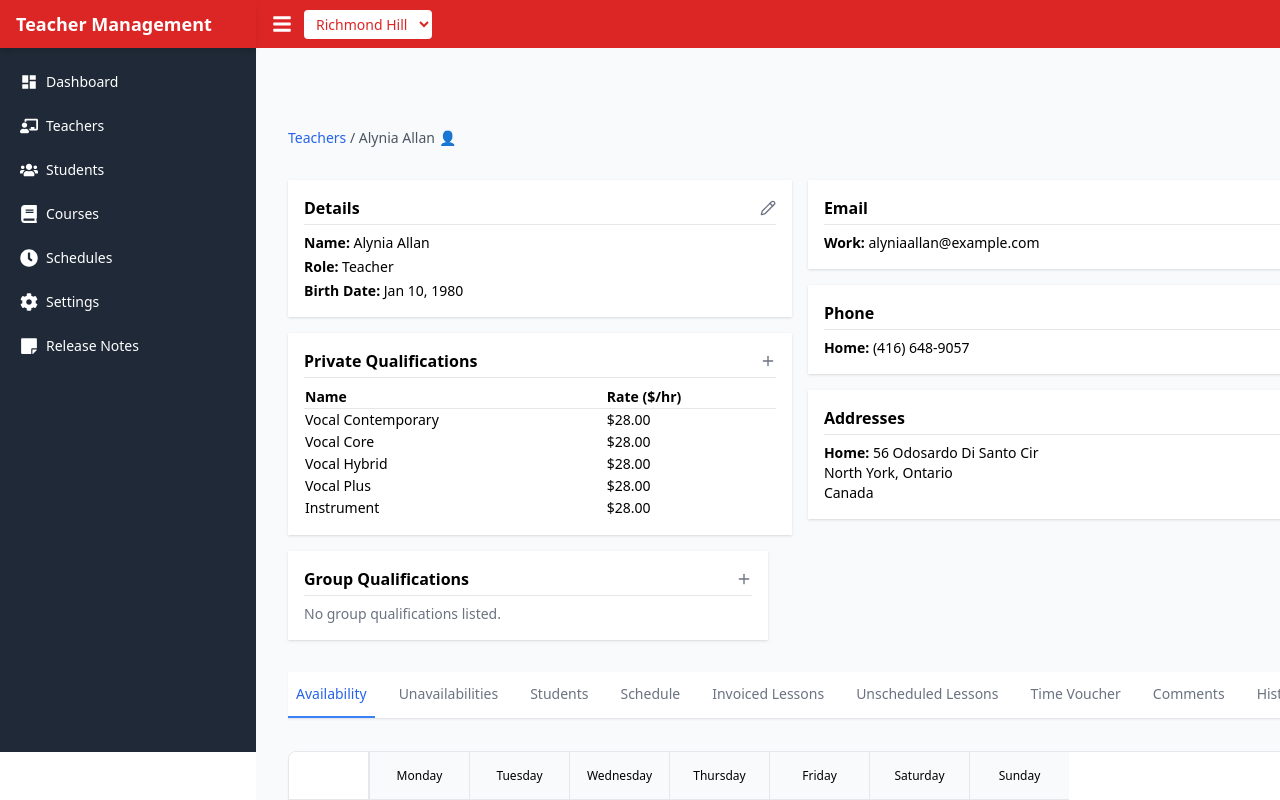
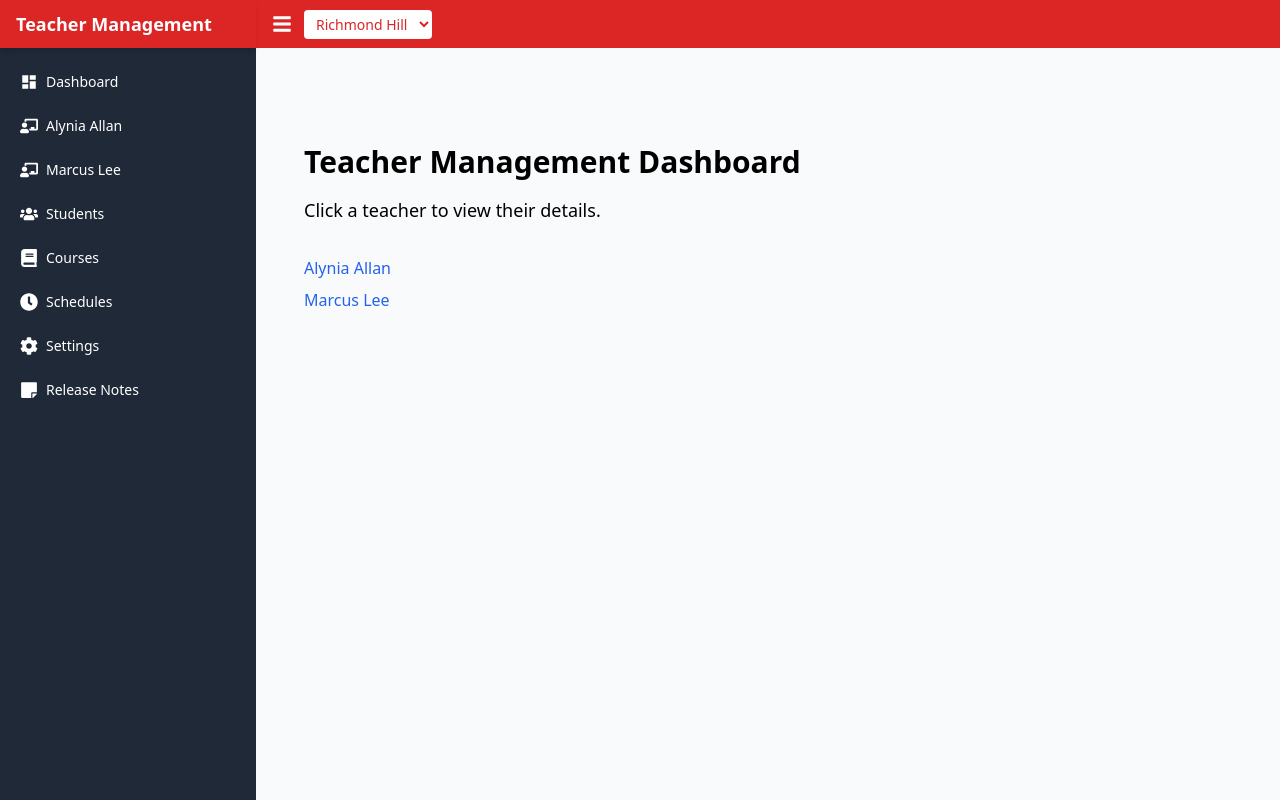
Before and after one commit to MuttuKarani/pearlthoughts-teacher-management-ui, a Next.js app: page / in a window 1280 px wide. Built offline with nearby package versions, Linux system fonts and the light colour scheme.

Commit message:
Implemented dynamic to teacher form and availbilty grid

```diff
--- a/src/app/layout.tsx
+++ b/src/app/layout.tsx
@@ -1,4 +1,3 @@
-// src/app/layout.tsx
 import "./globals.css";
 import type { Metadata } from "next";
 import LayoutShell from "@/components/LayoutShell";
--- a/src/app/page.tsx
+++ b/src/app/page.tsx
@@ -1,6 +1,28 @@
-// src/app/page.tsx
 import TeacherDashboard from "@/components/TeacherDashboard";
+import { teachers } from "@/data/teachers";
+import Link from "next/link";
 
 export default function Home() {
-  return <TeacherDashboard />;
+  return (
+    <div className="flex">
+      {/* <TeacherDashboard />  */}
+      <div className="p-8 flex-grow">
+        <h1 className="text-3xl font-bold">Teacher Management Dashboard</h1>
+        <p className="mt-4 text-lg">Click a teacher to view their details.</p>
+
+        <ul className="mt-8 space-y-2">
+          {teachers.map((teacher) => (
+            <li key={teacher.id}>
+              <Link
+                href={`/teachers/${teacher.id}`}
+                className="text-blue-600 hover:underline"
+              >
+                {teacher.name}
+              </Link>
+            </li>
+          ))}
+        </ul>
+      </div>
+    </div>
+  );
 }
--- /dev/null
+++ b/src/app/teachers/[id]/page.tsx
@@ -0,0 +1,25 @@
+"use client";
+
+import { useParams } from "next/navigation";
+import { useEffect, useState } from "react";
+import { teachers } from "@/data/teachers";
+import TeacherDashboard from "@/components/TeacherDashboard";
+import { TeacherInfo } from "@/types/teacher";
+
+export default function TeacherPage() {
+  const params = useParams();
+  const teacherId = params.id as string;
+
+  const [teacher, setTeacher] = useState<TeacherInfo | null>(null);
+
+  useEffect(() => {
+    const found = teachers.find((t) => t.id === teacherId);
+    setTeacher(found || null);
+  }, [teacherId]);
+
+  if (!teacher) {
+    return <div className="p-4 text-red-500">Teacher not found.</div>;
+  }
+
+  return <TeacherDashboard teacher={teacher} />;
+}
--- a/src/components/AvailabilityGrid.tsx
+++ b/src/components/AvailabilityGrid.tsx
@@ -1,27 +1,70 @@
-import { DayAvailability } from "@/types/availability";
-import DayColumn from "./DayColumn";
+import { DayAvailability, TimeSlot } from "@/types/availability";
+import { useState } from "react";
 
-const AvailabilityGrid = ({ data }: { data: DayAvailability[] }) => {
+interface AvailabilityGridProps {
+  data: DayAvailability[];
+  onSlotToggle: (dayIndex: number, timeSlot: string) => void;
+}
+
+const AvailabilityGrid = ({ data, onSlotToggle }: AvailabilityGridProps) => {
+  const allTimes = [
+    "7:00 AM",
+    "7:30 AM",
+    "8:00 AM",
+    "8:30 AM",
+    "9:00 AM",
+    "9:30 AM",
+    "10:00 AM",
+    "10:30 AM",
+    "11:00 AM",
+    "11:30 AM",
+    "12:00 PM",
+    "12:30 PM",
+    "1:00 PM",
+    "1:30 PM",
+    "2:00 PM",
+    "2:30 PM",
+    "3:00 PM",
+    "3:30 PM",
+    "4:00 PM",
+    "4:30 PM",
+  ];
+
   return (
     <div className="overflow-x-auto w-full border rounded-lg shadow-sm bg-white">
-      <div className="inline-grid min-w-[700px] grid-cols-[80px_repeat(7,_1fr)] text-xs">
+      <div className="inline-grid grid-cols-[80px_repeat(7,_1fr)] sm:grid-cols-[80px_repeat(7,_1fr)] md:grid-cols-[100px_repeat(7,_1fr)] text-xs">
         {/* Time Column */}
         <div className="sticky left-0 bg-white z-10 border-r">
           <div className="h-12 border-b"></div>
-          {Array.from({ length: 20 }, (_, i) => {
-            const hour = 7 + Math.floor(i / 2);
-            const min = i % 2 === 0 ? "00" : "30";
-            return (
-              <div key={i} className="h-12 text-right pr-1 border-b">
-                {hour}:{min}
-              </div>
-            );
-          })}
+          {allTimes.map((time, idx) => (
+            <div key={idx} className="h-12 text-right pr-1 border-b">
+              {time}
+            </div>
+          ))}
         </div>
 
-        {/* Days */}
-        {data.map((day, idx) => (
-          <DayColumn key={idx} day={day} />
+        {/* Days Columns */}
+        {data.map((day, dayIdx) => (
+          <div key={dayIdx} className="border-l last:border-r">
+            <div className="h-12 bg-gray-100 flex items-center justify-center text-xs font-semibold sm:w-20 md:w-32 lg:w-40">
+              {day.day}
+            </div>
+            {allTimes.map((time, timeIdx) => {
+              const isAvailable = day.slots.some(
+                (slot) => slot.time === time && slot.available
+              );
+
+              return (
+                <div
+                  key={timeIdx}
+                  className={`h-12 ${
+                    isAvailable ? "bg-green-400" : "bg-gray-200"
+                  }`}
+                  onClick={() => onSlotToggle(dayIdx, time)}
+                ></div>
+              );
+            })}
+          </div>
         ))}
       </div>
     </div>
--- a/src/components/DayColumn.tsx
+++ b/src/components/DayColumn.tsx
@@ -1,15 +1,49 @@
-import { DayAvailability } from "@/types/availability";
-import TimeSlot from "./TimeSlot";
+import { DayAvailability, TimeSlot as Slot } from "@/types/availability";
 
-const DayColumn = ({ day }: { day: DayAvailability }) => (
-  <div className="flex flex-col border-l min-w-[100px]">
-    <div className="h-12 flex items-center justify-center font-medium bg-gray-50 border-b">
-      {day.day}
+interface DayColumnProps {
+  day: DayAvailability;
+  dayIndex: number;
+  onSlotToggle: (dayIndex: number, slotIndex: number) => void;
+  onTimeEdit: (dayIndex: number, slotIndex: number, newTime: string) => void;
+}
+
+const DayColumn = ({
+  day,
+  dayIndex,
+  onSlotToggle,
+  onTimeEdit,
+}: DayColumnProps) => {
+  const handleTimeChange = (
+    e: React.ChangeEvent<HTMLInputElement>,
+    slotIndex: number
+  ) => {
+    onTimeEdit(dayIndex, slotIndex, e.target.value);
+  };
+
+  return (
+    <div className="border-l last:border-r">
+      <div className="h-12 bg-gray-100 flex items-center justify-center text-xs font-semibold">
+        {day.day}
+      </div>
+      {day.slots.map((slot, slotIndex) => {
+        return (
+          <div key={slotIndex} className="flex items-center h-12 border-b">
+            {/* Time */}
+            <div className="w-20 text-right pr-2">{slot.time || "-"}</div>
+
+            <div className="flex items-center space-x-2">
+              <input
+                type="checkbox"
+                checked={slot.available}
+                onChange={() => onSlotToggle(dayIndex, slotIndex)}
+                className="form-checkbox h-4 w-4 text-green-600"
+              />
+            </div>
+          </div>
+        );
+      })}
     </div>
-    {day.slots.map((slot, i) => (
-      <TimeSlot key={i} slot={slot} />
-    ))}
-  </div>
-);
+  );
+};
 
 export default DayColumn;
--- a/src/components/InfoCard.tsx
+++ b/src/components/InfoCard.tsx
@@ -1,4 +1,3 @@
-// InfoCard.tsx
 "use client";
 
 import { Pencil, Plus, X, Check } from "lucide-react";
--- a/src/components/SideBar.tsx
+++ b/src/components/SideBar.tsx
@@ -7,8 +7,22 @@ import {
   FaStickyNote,
 } from "react-icons/fa";
 import { MdDashboard } from "react-icons/md";
+import Link from "next/link";
 
-function NavItem({ icon, label }: { icon: React.ReactNode; label: string }) {
+const teachers = [
+  { id: "1", name: "Alynia Allan" },
+  { id: "2", name: "Marcus Lee" },
+];
+
+function NavItem({
+  icon,
+  label,
+  to,
+}: {
+  icon: React.ReactNode;
+  label: string;
+  to?: string;
+}) {
   return (
     <div className="flex items-center gap-2 px-3 py-2 rounded hover:bg-gray-700 cursor-pointer">
       <span className="text-lg">{icon}</span>
@@ -20,7 +34,7 @@ function NavItem({ icon, label }: { icon: React.ReactNode; label: string }) {
 export default function SideBar({ isOpen }: { isOpen: boolean }) {
   return (
     <aside
-      className={`bg-gray-800 text-white h-full flex flex-col transition-all duration-300 ${
+      className={`bg-gray-800 text-white flex flex-col transition-all duration-300 ease-in-out min-h-screen ${
         isOpen ? "w-64" : "w-0 overflow-hidden"
       }`}
     >
@@ -28,9 +42,17 @@ export default function SideBar({ isOpen }: { isOpen: boolean }) {
         Teacher Management
       </div>
 
-      <nav className="flex flex-col gap-2 text-sm px-2 py-4">
-        <NavItem icon={<MdDashboard />} label="Dashboard" />
-        <NavItem icon={<FaChalkboardTeacher />} label="Teachers" />
+      <nav className="flex flex-col gap-2 text-sm px-2 py-4 overflow-y-auto">
+        <Link href="/">
+          <NavItem icon={<MdDashboard />} label="Dashboard" />
+        </Link>
+
+        {teachers.map((teacher) => (
+          <Link key={teacher.id} href={`/teachers/${teacher.id}`}>
+            <NavItem icon={<FaChalkboardTeacher />} label={teacher.name} />
+          </Link>
+        ))}
+
         <NavItem icon={<FaUsers />} label="Students" />
         <NavItem icon={<FaBook />} label="Courses" />
         <NavItem icon={<FaClock />} label="Schedules" />
--- a/src/components/TeacherDashboard.tsx
+++ b/src/components/TeacherDashboard.tsx
@@ -1,12 +1,14 @@
-// TeacherDashboard.tsx
 "use client";
-
-import { useEffect, useState } from "react";
+import { useState, useEffect } from "react";
+import { TeacherInfo } from "@/types/teacher";
 import InfoCard from "./InfoCard";
 import ContactInfo from "./ContactInfo";
 import AvailabilityGrid from "./AvailabilityGrid";
-import { DayAvailability } from "@/types/availability";
 import clsx from "clsx";
+
+interface TeacherDashboardProps {
+  teacher: TeacherInfo;
+}
 
 const tabs = [
   "Availability",
@@ -20,67 +22,90 @@ const tabs = [
   "History",
 ];
 
-const defaultDetails = {
-  name: "Alynia Allan",
-  role: "Teacher",
-  birthDate: "Jan 10, 1980",
-};
+export default function TeacherDashboard({ teacher }: TeacherDashboardProps) {
+  const [teacherData, setTeacherData] = useState(teacher);
+  const [activeTab, setActiveTab] = useState("Availability");
 
-export default function TeacherDashboard() {
-  const [activeTab, setActiveTab] = useState("Availability");
-  const [details, setDetails] = useState(defaultDetails);
+  const [privateQualifications, setPrivateQualifications] = useState([
+    ["Vocal Contemporary", "$28.00"],
+    ["Vocal Core", "$28.00"],
+    ["Vocal Hybrid", "$28.00"],
+    ["Vocal Plus", "$28.00"],
+    ["Instrument", "$28.00"],
+  ]);
+
+  const [groupQualifications, setGroupQualifications] = useState([
+    "Group Singing 101",
+    "Vocal Ensemble",
+    "Musical Theatre Group",
+  ]);
+
+  // Handle slot toggle (change availability)
+  const handleSlotToggle = (dayIndex: number, timeSlot: string) => {
+    setTeacherData((prevTeacherData) => {
+      const updatedAvailability = [...prevTeacherData.availability];
+      const day = updatedAvailability[dayIndex];
+
+      const slotIndex = day.slots.findIndex((slot) => slot.time === timeSlot);
+      if (slotIndex !== -1) {
+        day.slots[slotIndex].available = !day.slots[slotIndex].available;
+      } else {
+        day.slots.push({ time: timeSlot, available: true });
+      }
+
+      return { ...prevTeacherData, availability: updatedAvailability };
+    });
+  };
 
   useEffect(() => {
     const stored = localStorage.getItem("teacherDetails");
     if (stored) {
-      setDetails(JSON.parse(stored));
+      setTeacherData(JSON.parse(stored));
     }
   }, []);
 
-  const handleSaveDetails = (updated: typeof defaultDetails) => {
-    setDetails(updated);
-    localStorage.setItem("teacherDetails", JSON.stringify(updated));
+  const handleSaveDetails = (updatedDetails: typeof teacherData) => {
+    setTeacherData(updatedDetails);
+    localStorage.setItem("teacherDetails", JSON.stringify(updatedDetails));
   };
 
-  const mockAvailability: DayAvailability[] = [
-    { day: "Monday", slots: Array(20).fill({ time: "", available: false }) },
-    {
-      day: "Tuesday",
-      slots: Array(20)
-        .fill({ time: "", available: false })
-        .map((_, i) => ({ time: "", available: i === 13 })),
-    },
-    { day: "Wednesday", slots: Array(20).fill({ time: "", available: false }) },
-    {
-      day: "Thursday",
-      slots: Array(20)
-        .fill({ time: "", available: false })
-        .map((_, i) => ({ time: "", available: i === 15 })),
-    },
-    { day: "Friday", slots: Array(20).fill({ time: "", available: false }) },
-    { day: "Saturday", slots: Array(20).fill({ time: "", available: false }) },
-    { day: "Sunday", slots: Array(20).fill({ time: "", available: false }) },
-  ];
+  const handleAddPrivateQualification = (
+    qualification: string,
+    rate: string
+  ) => {
+    setPrivateQualifications((prevQualifications) => [
+      ...prevQualifications,
+      [qualification, rate],
+    ]);
+  };
+
+  const handleAddGroupQualification = (qualification: string) => {
+    setGroupQualifications((prevGroupQualifications) => [
+      ...prevGroupQualifications,
+      qualification,
+    ]);
+  };
 
   return (
     <div className="pb-12 space-y-8 px-2 sm:px-4">
+      {/* Teacher Name in the Header */}
       <h2 className="text-sm text-gray-600 pt-4">
-        <span className="text-blue-600">Teachers</span> / {details.name} 👤
+        <span className="text-blue-600">Teachers</span> / {teacherData.name} 👤
       </h2>
 
+      {/* Teacher Info Cards */}
       <div className="grid grid-cols-1 md:grid-cols-2 gap-4">
-        {/* Left Column */}
         <div className="space-y-4">
           <InfoCard
             title="Details"
             editable
             fields={[
-              { label: "Name", key: "name", value: details.name },
-              { label: "Role", key: "role", value: details.role },
+              { label: "Name", key: "name", value: teacherData.name },
+              { label: "Role", key: "role", value: teacherData.role },
               {
                 label: "Birth Date",
                 key: "birthDate",
-                value: details.birthDate,
+                value: teacherData.birthDate,
               },
             ]}
             onSave={handleSaveDetails}
@@ -95,13 +120,7 @@ export default function TeacherDashboard() {
                 </tr>
               </thead>
               <tbody>
-                {[
-                  ["Vocal Contemporary", "$28.00"],
-                  ["Vocal Core", "$28.00"],
-                  ["Vocal Hybrid", "$28.00"],
-                  ["Vocal Plus", "$28.00"],
-                  ["Instrument", "$28.00"],
-                ].map(([name, rate]) => (
+                {privateQualifications.map(([name, rate]) => (
                   <tr key={name}>
                     <td>{name}</td>
                     <td>{rate}</td>
@@ -109,10 +128,39 @@ export default function TeacherDashboard() {
                 ))}
               </tbody>
             </table>
+            <div className="mt-4">
+              <button
+                onClick={() =>
+                  handleAddPrivateQualification("New Qualification", "$30.00")
+                }
+                className="text-blue-500 hover:text-blue-700"
+              >
+                + Add Qualification
+              </button>
+            </div>
+          </InfoCard>
+
+          <InfoCard title="Group Qualifications" addable>
+            <ul className="list-disc pl-4">
+              {groupQualifications.map((qualification, index) => (
+                <li key={index} className="text-sm text-gray-700">
+                  {qualification}
+                </li>
+              ))}
+            </ul>
+            <div className="mt-4">
+              <button
+                onClick={() =>
+                  handleAddGroupQualification("New Group Qualification")
+                }
+                className="text-blue-500 hover:text-blue-700"
+              >
+                + Add Group Qualification
+              </button>
+            </div>
           </InfoCard>
         </div>
 
-        {/* Right Column */}
         <div className="space-y-4">
           <ContactInfo
             type="Email"
@@ -123,19 +171,12 @@ export default function TeacherDashboard() {
           <ContactInfo
             type="Addresses"
             label="Home"
-            value={`56 Odosardo Di Santo Cir\nNorth York, Ontario\nCanada`}
+            value="56 Odosardo Di Santo Cir\nNorth York, Ontario\nCanada"
           />
-        </div>
-
-        <div className="md:col-span-1 max-w-[30rem]">
-          <InfoCard title="Group Qualifications" addable>
-            <p className="text-sm text-gray-500">
-              No group qualifications listed.
-            </p>
-          </InfoCard>
         </div>
       </div>
 
+      {/* Tabs */}
       <div className="w-full overflow-x-auto border-b bg-white shadow-sm">
         <div className="flex whitespace-nowrap px-2 sm:px-0 space-x-4 text-sm font-medium">
           {tabs.map((tab) => (
@@ -155,11 +196,14 @@ export default function TeacherDashboard() {
         </div>
       </div>
 
+      {/* Render content based on active tab */}
       <div>
-        {activeTab === "Availability" && (
-          <AvailabilityGrid data={mockAvailability} />
-        )}
-        {activeTab !== "Availability" && (
+        {activeTab === "Availability" ? (
+          <AvailabilityGrid
+            data={teacherData.availability}
+            onSlotToggle={handleSlotToggle}
+          />
+        ) : (
           <div className="text-gray-500 italic text-sm mt-4">
             {activeTab} content not implemented yet.
           </div>
--- /dev/null
+++ b/src/data/teachers.ts
@@ -0,0 +1,124 @@
+import { TeacherInfo } from "@/types/teacher";
+
+export const teachers: TeacherInfo[] = [
+  {
+    id: "1",
+    name: "Alynia Allan",
+    role: "Voice Coach",
+    birthDate: "1990-05-15",
+    email: "alynia@example.com",
+    phone: "+1 123-456-7890",
+    address: "123 Music Lane, NY",
+    availability: [
+      {
+        day: "Monday",
+        slots: [
+          { time: "09:00 AM", available: true },
+          { time: "10:00 AM", available: false },
+        ],
+      },
+      {
+        day: "Tuesday",
+        slots: [
+          { time: "11:00 AM", available: true },
+          { time: "01:00 PM", available: true },
+        ],
+      },
+      {
+        day: "Wednesday",
+        slots: [
+          { time: "09:00 AM", available: false },
+          { time: "10:00 AM", available: false },
+        ],
+      },
+      {
+        day: "Thursday",
+        slots: [
+          { time: "09:00 AM", available: false },
+          { time: "10:00 AM", available: false },
+        ],
+      },
+      {
+        day: "Friday",
+        slots: [
+          { time: "09:00 AM", available: true },
+          { time: "10:00 AM", available: true },
+        ],
+      },
+      {
+        day: "Saturday",
+        slots: [
+          { time: "11:00 AM", available: false },
+          { time: "12:00 PM", available: false },
+        ],
+      },
+      {
+        day: "Sunday",
+        slots: [
+          { time: "01:00 PM", available: true },
+          { time: "03:00 PM", available: true },
+        ],
+      },
+    ],
+  },
+  {
+    id: "2",
+    name: "Marcus Lee",
+    role: "Guitar Instructor",
+    birthDate: "1985-07-22",
+    email: "marcus@example.com",
+    phone: "+1 234-567-8901",
+    address: "456 Rock Blvd, LA",
+    availability: [
+      {
+        day: "Monday",
+        slots: [
+          { time: "09:00 AM", available: false },
+          { time: "10:00 AM", available: false },
+        ],
+      },
+      {
+        day: "Tuesday",
+        slots: [
+          { time: "11:00 AM", available: false },
+          { time: "12:00 PM", available: false },
+        ],
+      },
+      {
+        day: "Wednesday",
+        slots: [
+          { time: "10:00 AM", available: true },
+          { time: "12:00 PM", available: false },
+        ],
+      },
+      {
+        day: "Thursday",
+        slots: [
+          { time: "02:00 PM", available: true },
+          { time: "04:00 PM", available: true },
+        ],
+      },
+      {
+        day: "Friday",
+        slots: [
+          { time: "10:00 AM", available: false },
+          { time: "12:00 PM", available: false },
+        ],
+      },
+      {
+        day: "Saturday",
+        slots: [
+          { time: "09:00 AM", available: true },
+          { time: "10:00 AM", available: false },
+        ],
+      },
+      {
+        day: "Sunday",
+        slots: [
+          { time: "01:00 PM", available: false },
+          { time: "02:00 PM", available: false },
+        ],
+      },
+    ],
+  },
+];
--- a/src/types/teacher.ts
+++ b/src/types/teacher.ts
@@ -1,9 +1,12 @@
-// types/teacher.ts
+import { DayAvailability } from "./availability";
+
 export interface TeacherInfo {
+  id: string;
   name: string;
   role: string;
   birthDate: string;
   email: string;
   phone: string;
   address: string;
+  availability: DayAvailability[];
 }
```
Also changed, not shown: src/app/teachers/page.tsx (added, +18 -0 lines), src/components/TimeSlot.tsx (+15 -2 lines).
